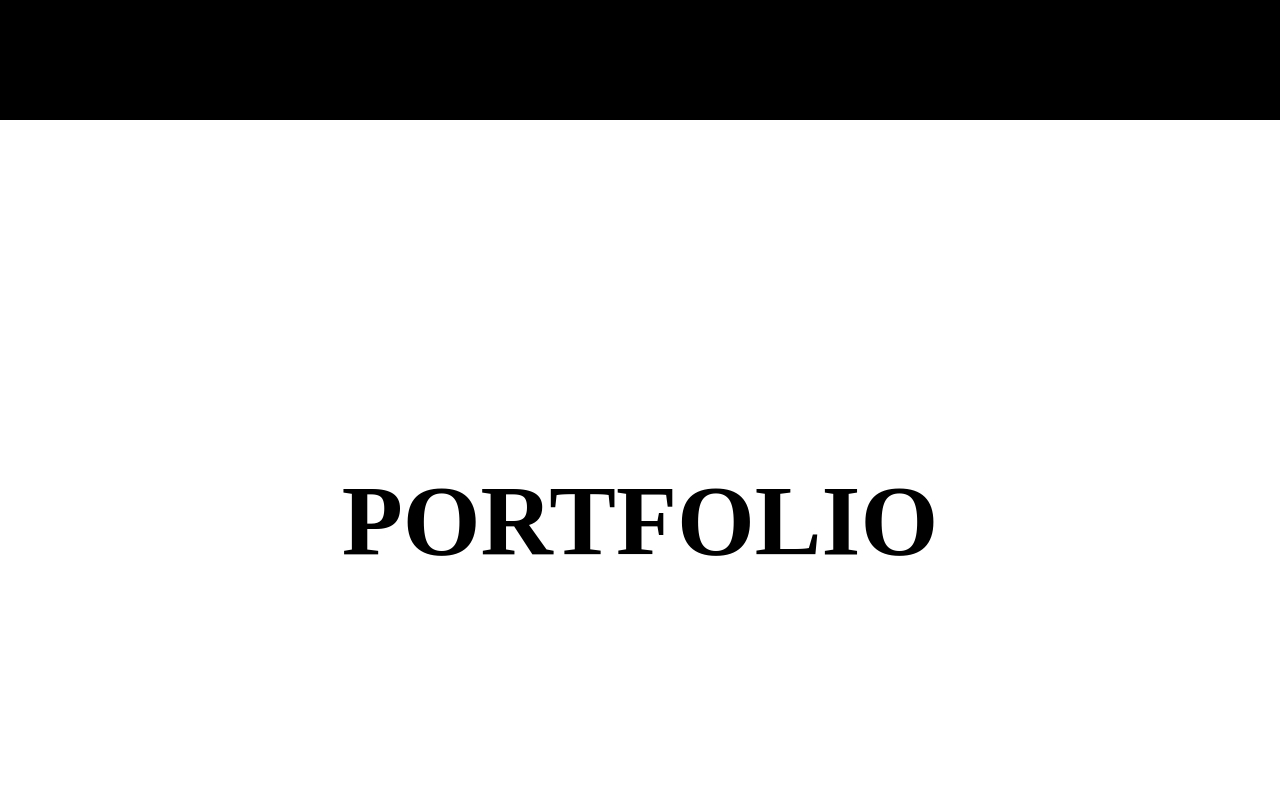
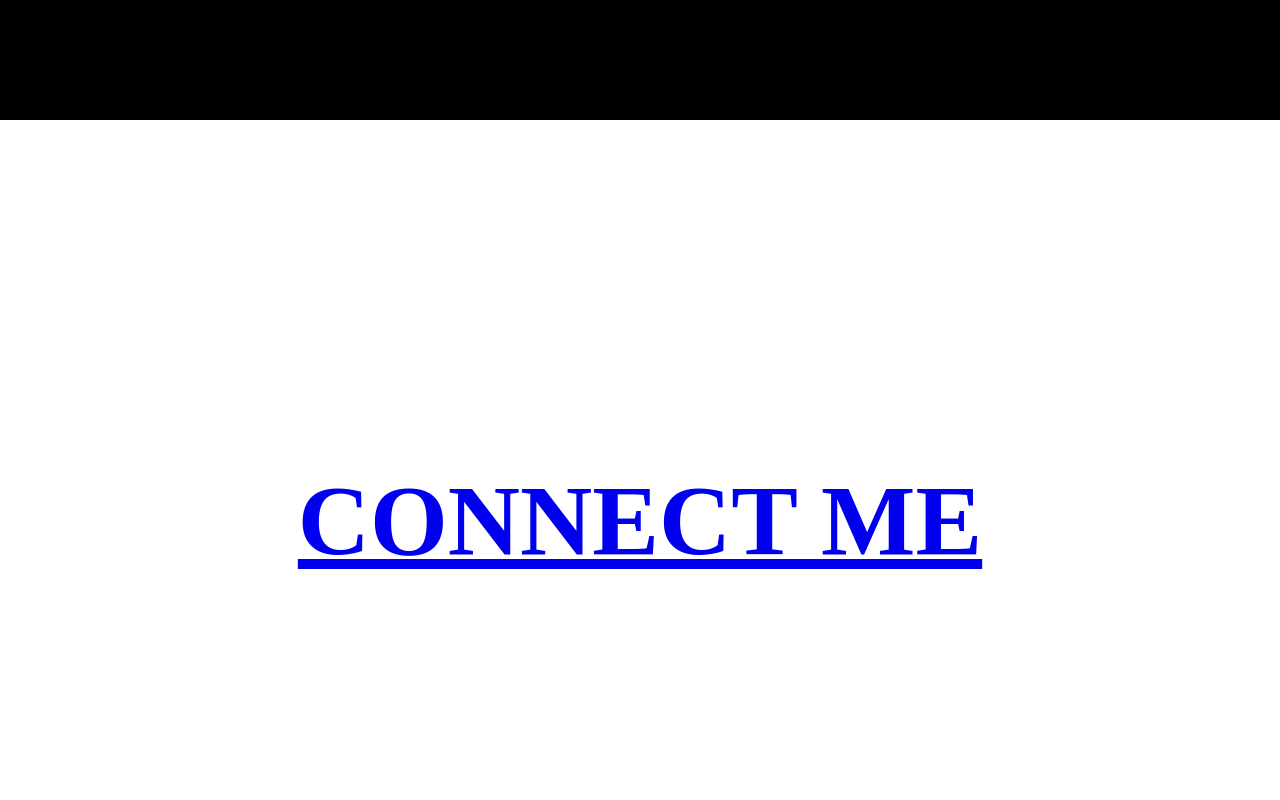
Before and after one commit to Achyutha-reddy/SCT_WD_1, a React (Create React App) app: page / in a window 1280 px wide. Shown: the part 2280-3080 px from the top of the page. Built offline with nearby package versions, Linux system fonts and the light colour scheme.

Commit message:
first commit

```diff
--- a/src/components/Nav/Nav.jsx
+++ b/src/components/Nav/Nav.jsx
@@ -40,7 +40,7 @@ function Nav() {
         </div></section>
    <section id="about">ABOUT</section>
    <section id="experience">EXPERIENCE</section>
-   <section id="portfolio">PORTFOLIO</section>
+   <section id="portfolio"><a href="https://achyutha-reddy.github.io/connectme/">CONNECT ME</a></section>
    <section id="qualification">QUALIFICATION</section>
    <section id="contact">CONTACT</section>
    </div>
```
